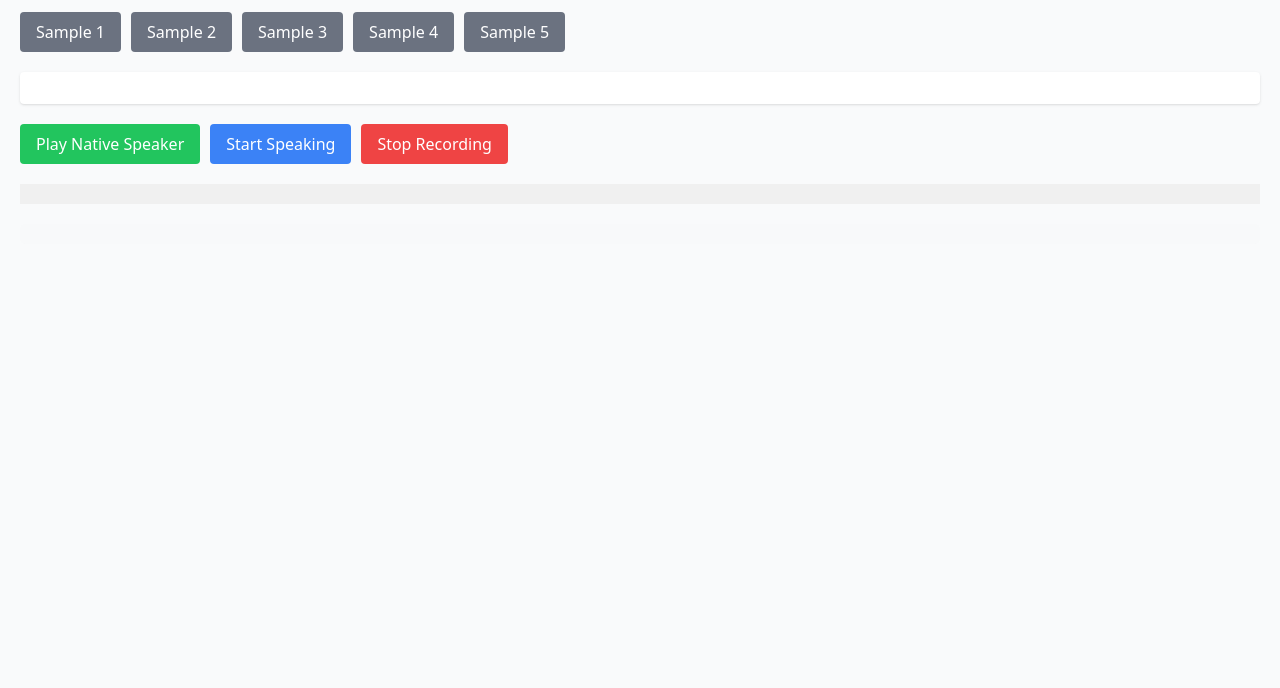
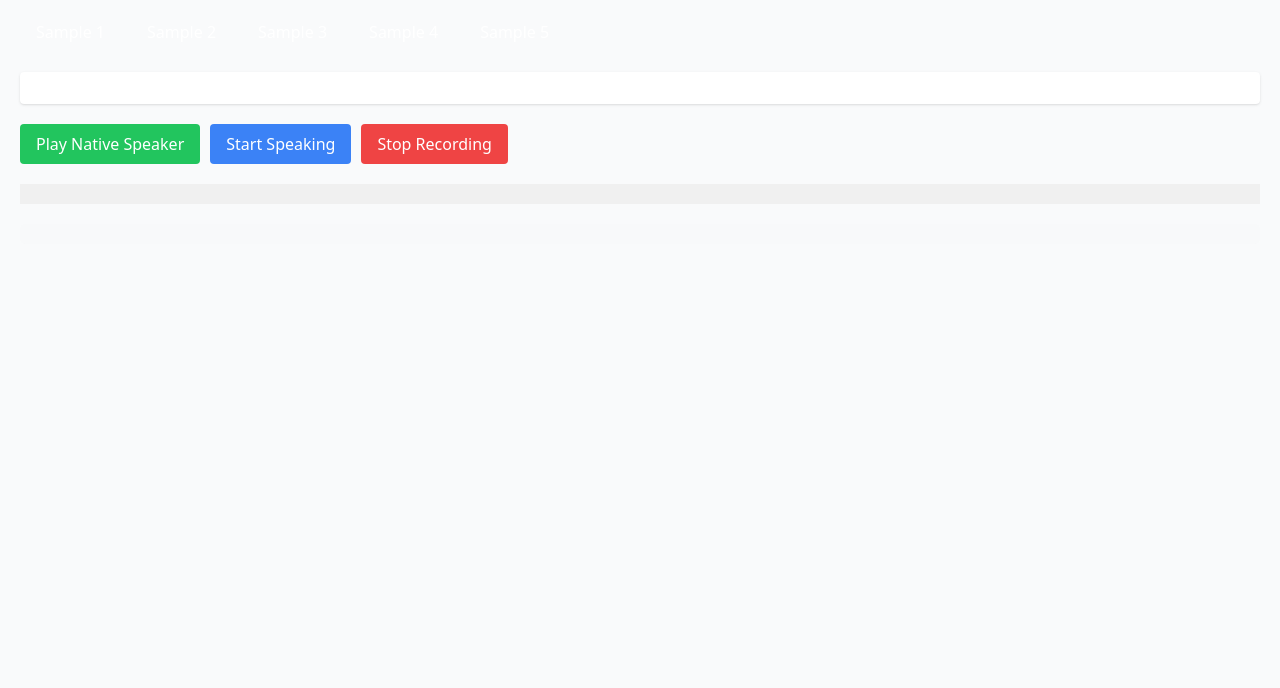
Before and after one commit to corden816/mikoto-trainer-ni, a plain HTML site: page index.html in a window 1280 px wide. Shown: the part 112-800 px from the top of the page. Drawn offline with nearby package versions, Linux system fonts and the light colour scheme.

Commit message:
Update index.html

```diff
--- a/index.html
+++ b/index.html
@@ -104,11 +104,11 @@
         <h1 class="text-4xl font-bold text-center my-8">M I K O T O-ni</h1>
 
         <div class="sample-selector">
-            <button class="sample-btn px-4 py-2 bg-gray-500 text-white rounded" data-sample="1">Sample 1</button>
-            <button class="sample-btn px-4 py-2 bg-gray-500 text-white rounded" data-sample="2">Sample 2</button>
-            <button class="sample-btn px-4 py-2 bg-gray-500 text-white rounded" data-sample="3">Sample 3</button>
-            <button class="sample-btn px-4 py-2 bg-gray-500 text-white rounded" data-sample="4">Sample 4</button>
-            <button class="sample-btn px-4 py-2 bg-gray-500 text-white rounded" data-sample="5">Sample 5</button>
+            <button class="sample-btn px-4 py-2 bg-lightgray-500 text-white rounded" data-sample="1">Sample 1</button>
+            <button class="sample-btn px-4 py-2 bg-lightgray-500 text-white rounded" data-sample="2">Sample 2</button>
+            <button class="sample-btn px-4 py-2 bg-lightgray-500 text-white rounded" data-sample="3">Sample 3</button>
+            <button class="sample-btn px-4 py-2 bg-lightgray-500 text-white rounded" data-sample="4">Sample 4</button>
+            <button class="sample-btn px-4 py-2 bg-lightgray-500 text-white rounded" data-sample="5">Sample 5</button>
         </div>
 
         <div class="practice-text p-4 bg-white rounded shadow my-4"></div>
```
